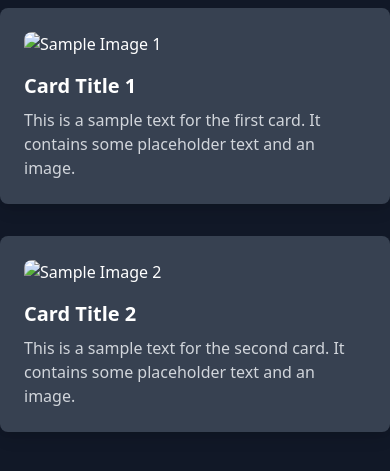
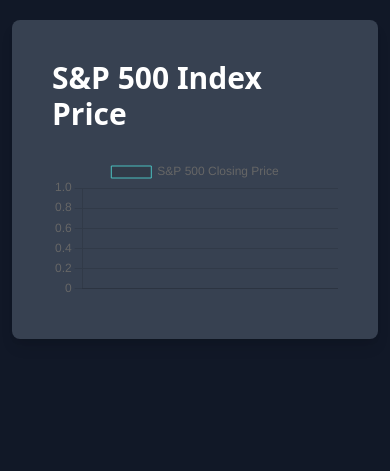
Before and after one commit to lukalelovic/stock-analysis-app, a Flask app: template app/templates/index.html in a window 390 px wide. Shown: the part 72-543 px from the top of the page. Run offline with Flask 3, Linux system fonts and the light colour scheme; the template is opened without the code that fills it: most values are stand-ins (such as "Sample title", 1, 10 or a date in 2020); some libraries are stand-ins or nearby versions.

Commit message:
s&p 500 graph

```diff
--- a/app/templates/base.html
+++ b/app/templates/base.html
@@ -6,6 +6,7 @@
     <meta name="viewport" content="width=device-width, initial-scale=1.0">
     <title>{% block title %}MySite{% endblock %}</title>
     <link href="https://cdn.jsdelivr.net/npm/tailwindcss@^2.0/dist/tailwind.min.css" rel="stylesheet">
+    <script src="https://cdn.jsdelivr.net/npm/chart.js"></script>
 
     <style>
       /* WebKit scrollbar styling */
--- a/app/templates/feed.html
+++ b/app/templates/feed.html
@@ -1,6 +1,6 @@
 {% extends 'base.html' %}
 
-{% block title %}Home - MySite{% endblock %}
+{% block title %}MySite{% endblock %}
 
 {% block content %}
 <div class="container mx-auto mt-10 p-3">
@@ -10,12 +10,12 @@
           <div class="bg-gray-700 p-6 rounded-lg shadow-lg">
               <h2 class="text-xl font-bold">{{ entry.title }}</h2>
               {% if entry.summary %}
-                <p class="mt-2 text-gray-300">{{ entry.summary }}</p>
+                <p class="mt-2 text-gray-300">{{ entry.summary|safe }}</p>
               {% endif %}
               {% if entry.thumbnail_url %}
                 <img src="{{ entry.thumbnail_url }}" alt="Thumbnail" class="w-full h-64 mb-4 rounded-t-lg">
               {% endif %}
-              <a href="{{ entry.link }}" class="text-blue-400 hover:underline mt-4 block">Read more</a>
+              <a target="_blank" href="{{ entry.link }}" class="text-blue-400 hover:underline mt-4 block">Read more</a>
               <p class="mt-2 text-gray-400 text-sm">Published: {{ entry.published }}</p>
           </div>
       {% endfor %}
--- a/app/templates/index.html
+++ b/app/templates/index.html
@@ -3,17 +3,15 @@
 {% block title %}Home - MySite{% endblock %}
 
 {% block content %}
-<div class="container mx-auto mt-10 flex justify-center">
-  <div class="grid grid-cols-1 md:grid-cols-2 gap-8">
-      <!-- Card 1 -->
-      <div class="bg-gray-700 p-6 rounded-lg shadow-lg">
-          <img src="https://via.placeholder.com/400x200" alt="Sample Image 1" class="rounded-t-lg">
-          <div class="mt-4">
-              <h2 class="text-xl font-bold">Card Title 1</h2>
-              <p class="mt-2 text-gray-300">This is a sample text for the first card. It contains some placeholder text and an image.</p>
-          </div>
-      </div>
-      <!-- Card 2 -->
+<div class="container mx-auto mt-10 flex flex-col justify-center p-3">
+  <div class="bg-gray-700 p-6 rounded-lg shadow-lg">
+    <div class="container mx-auto p-4">
+      <h1 class="text-3xl font-bold mb-6">S&P 500 Index Price</h1>
+      <canvas id="sp500" style="width: 100%;"></canvas>
+    </div>
+  </div>
+
+  <!-- <div class="grid grid-cols-1 md:grid-cols-2 gap-8">
       <div class="bg-gray-700 p-6 rounded-lg shadow-lg">
           <img src="https://via.placeholder.com/400x200" alt="Sample Image 2" class="rounded-t-lg">
           <div class="mt-4">
@@ -21,6 +19,40 @@
               <p class="mt-2 text-gray-300">This is a sample text for the second card. It contains some placeholder text and an image.</p>
           </div>
       </div>
-  </div>
+  </div> -->
 </div>
+
+<script>
+  const data = {{ data|tojson|safe }};
+  const dates = data.map(item => formatDate(item.Date));
+  const prices = data.map(item => item.Close);
+
+  try {
+    const ctx = document.getElementById('sp500').getContext("2d");
+    let lineChart = new Chart(ctx, {
+        type: 'line',
+        data: {
+            labels: dates,
+            datasets: [{
+                label: 'S&P 500 Closing Price',
+                data: prices,
+                fill: false,
+                borderColor: 'rgb(75, 192, 192)',
+                borderWidth: 1
+            }]
+        }
+    });
+  } catch (e) {
+    alert(e)
+  }
+
+  function formatDate(dateString) {
+    const date = new Date(dateString);
+    const year = date.getFullYear();
+    const month = String(date.getMonth() + 1).padStart(2, '0');
+    const day = String(date.getDate()).padStart(2, '0');
+    return `${year}-${month}-${day}`;
+  }
+</script>
+
 {% endblock %}
--- a/app/templates/navbar.html
+++ b/app/templates/navbar.html
@@ -15,16 +15,19 @@
           </button>
 
           <!-- Dropdown Menu -->
-          <div id="dropdownMenu" class="absolute right-0 hidden bg-gray-700 text-white mt-16 rounded-lg shadow-lg w-auto">
-            <div class="flex flex-row space-x-2 justify-center items-center">
+          <div id="dropdownMenu" class="absolute right-0 hidden bg-gray-700 text-white mt-32 rounded-lg shadow-lg">
+            <div class="flex flex-wrap w-48 space-x-2 justify-center items-center">
+              <a href="/bloomberg" class="mx-2 text-gray-300 hover:text-white hover:bg-gray-800 p-2 rounded-lg">
+                <img class="w-8" src="{{ url_for('static', filename='images/bloomberg.jpg') }}" />
+              </a>
               <a href="/cnn" class="mx-2 text-gray-300 hover:text-white hover:bg-gray-800 p-2 rounded-lg">
                 <img class="w-8" src="{{ url_for('static', filename='images/cnn.png') }}" />
               </a>
               <a href="/yahoo" class="mx-2 text-gray-300 hover:text-white hover:bg-gray-800 p-2 rounded-lg">
                 <img class="w-8" src="{{ url_for('static', filename='images/yahoo.png') }}" />
               </a>
-              <a href="/bloomberg" class="mx-2 text-gray-300 hover:text-white hover:bg-gray-800 p-2 rounded-lg">
-                <img class="w-8" src="{{ url_for('static', filename='images/bloomberg.jpg') }}" />
+              <a href="/reuters" class="mx-2 text-gray-300 hover:text-white hover:bg-gray-800 p-2 rounded-lg">
+                <img class="w-8" src="{{ url_for('static', filename='images/reuters.jpg') }}" />
               </a>
             </div>
         </div>
```
Also changed, not shown: app/routes.py (+31 -5 lines), app/static/images/reuters.jpg (added).
